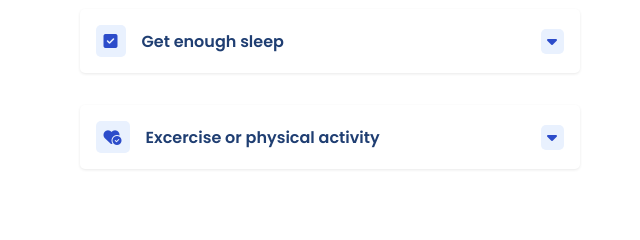
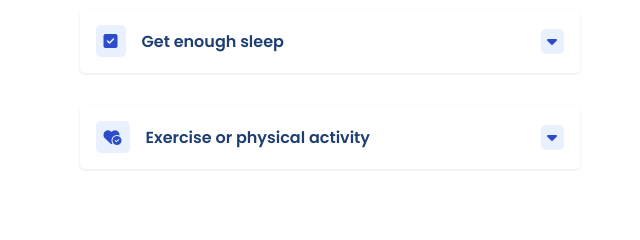
Before and after one commit to sw-eng-rickwork17/CSS-FrontEnd-Mission-LaunchX, a plain HTML site: page index.html in a window 1280 px wide. Shown: the part 2640-2880 px from the top of the page, 617-1257 px from the left. Drawn offline with Linux system fonts and the light colour scheme.

Commit message:
Update index.html

```diff
--- a/index.html
+++ b/index.html
@@ -197,7 +197,7 @@
                     <div class="faq-button">
                         <div class="faq-title">
                             <i class="fa-solid fa-heart-circle-check"></i>
-                            <h3>Excercise or physical activity</h3>
+                            <h3>Exercise or physical activity</h3>
                         </div>
                         <i class="fa-solid fa-caret-down faq-open"></i>
                     </div>
```
